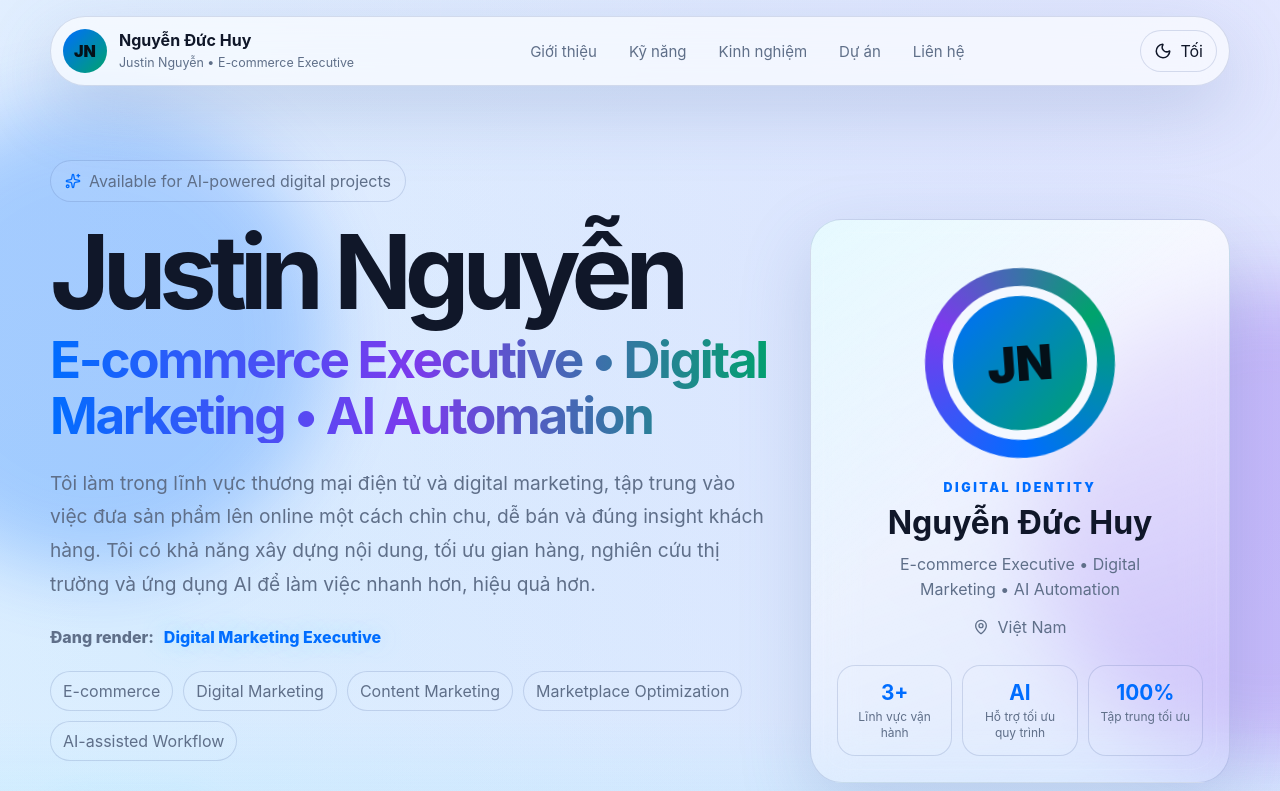
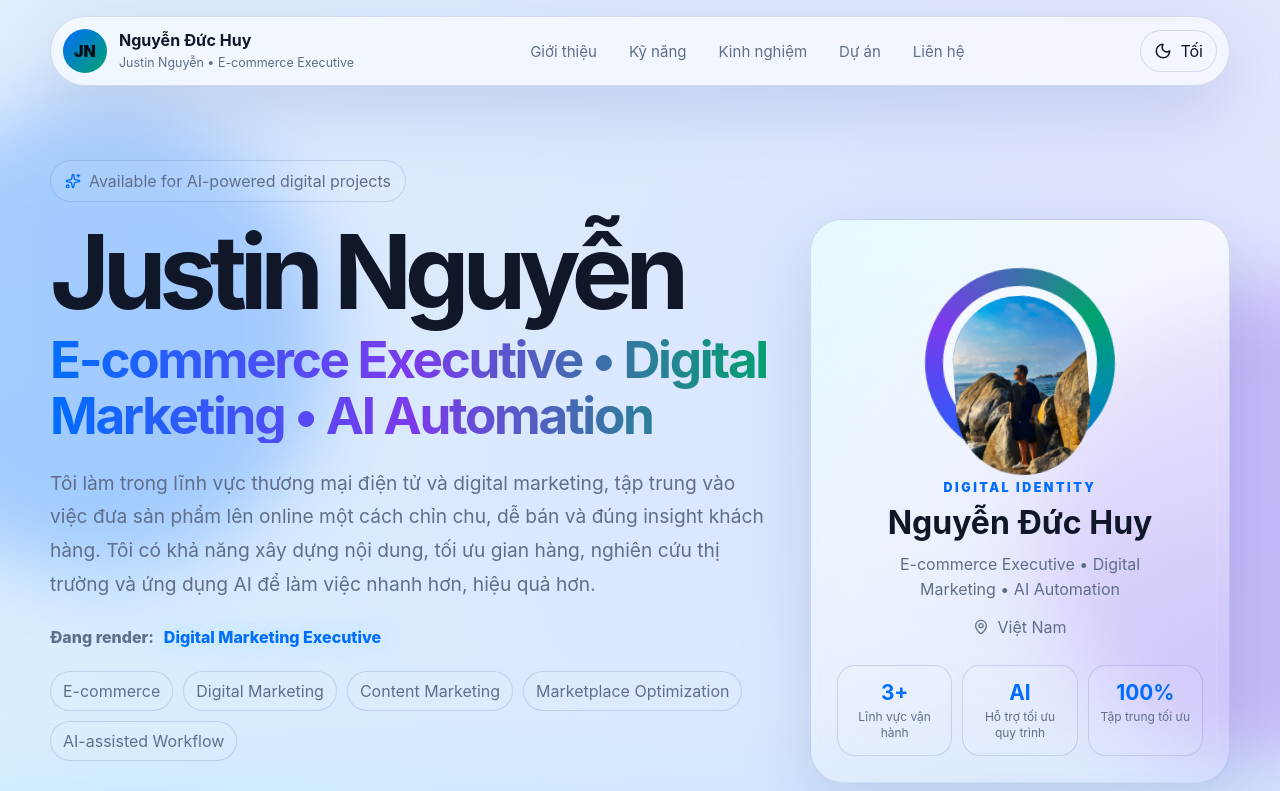
Before and after one commit to JustinNguyen9979/cv, a React (Vite) app: page / in a window 1280 px wide. Shown: the top 791 px of the page. Built offline with nearby package versions, Linux system fonts and the light colour scheme.

Commit message:
feat: configure avatar.jpeg in public and cvData

```diff
--- a/src/data/cvData.js
+++ b/src/data/cvData.js
@@ -1,7 +1,7 @@
 export const cvData = {
   name: 'Nguyễn Đức Huy',
   nickname: 'Justin Nguyễn',
-  avatarUrl: '', // Đường dẫn ảnh đại diện (VD: '/avatar.jpg' đặt trong thư mục public, hoặc link ảnh online)
+  avatarUrl: '/avatar.jpeg',
   jobTitle: 'E-commerce Executive • Digital Marketing • AI Automation',
   location: 'Việt Nam',
   email: 'duchuy_1997@hotmail.com',
```
Also changed, not shown: public/avatar.jpeg (added), public/instruction.txt (deleted).
